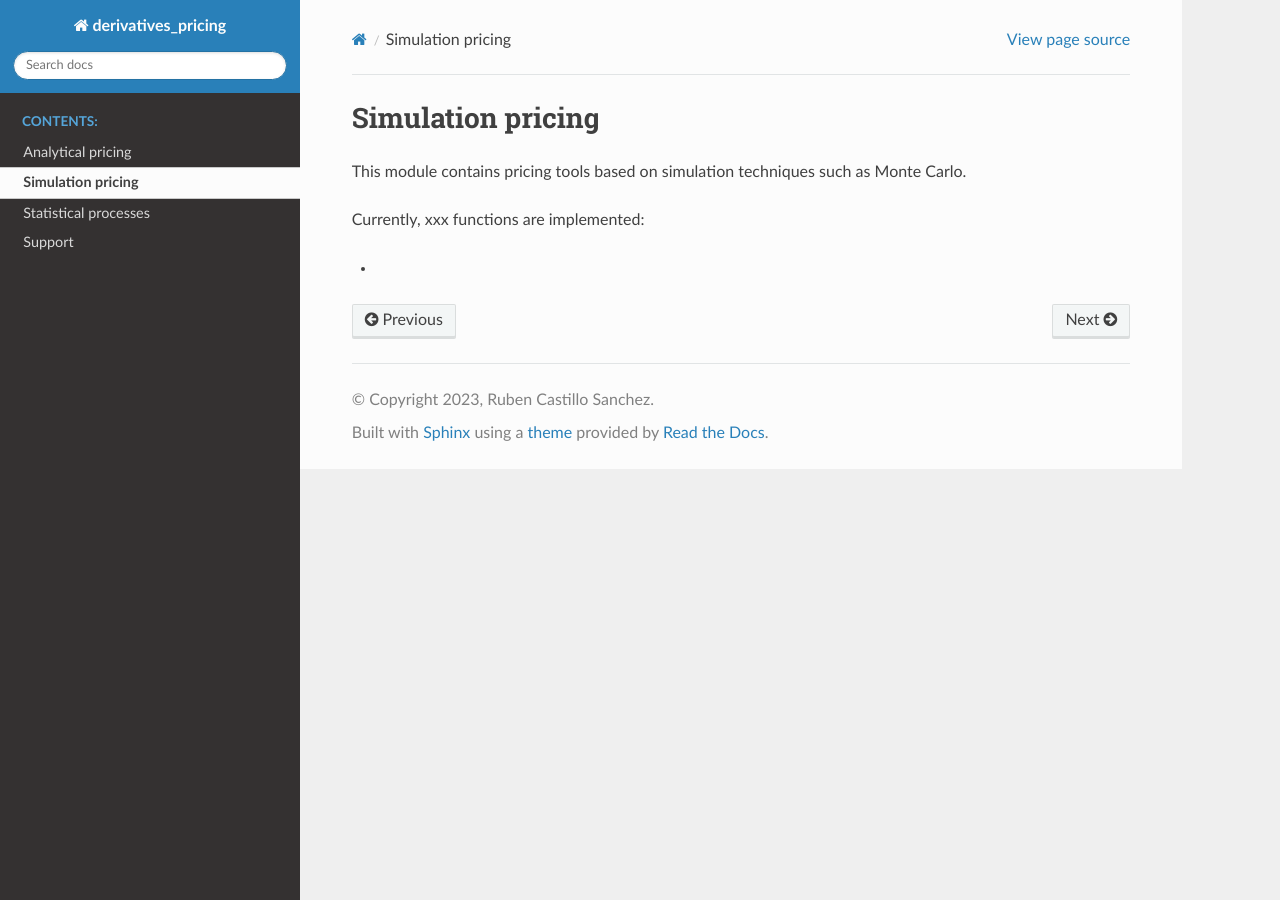
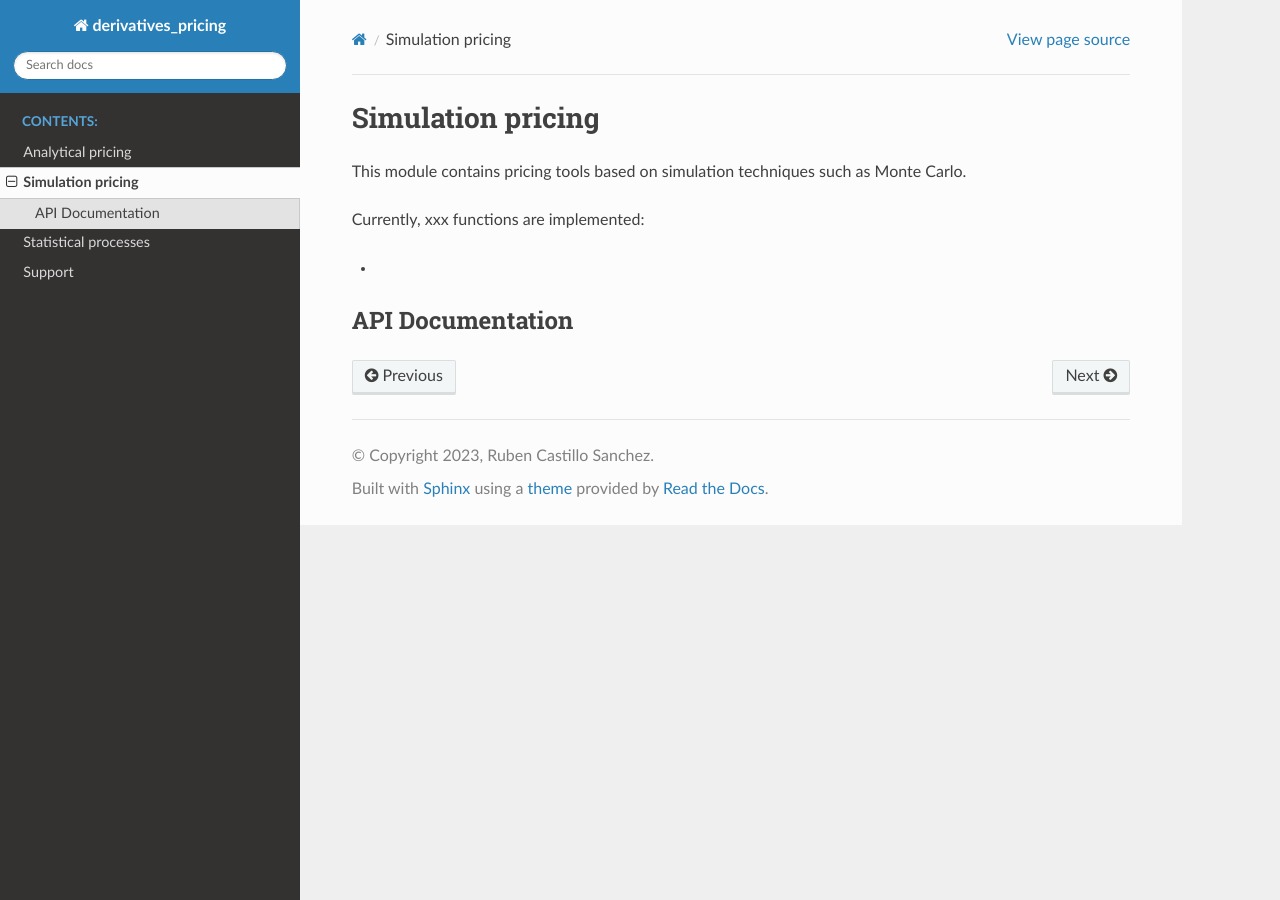
Before and after one commit to rbcastillo/derivatives_pricing, a Sphinx documentation site: the page built from docs/source/simulation.rst, in a window 1280 px wide. Built offline with Sphinx 7.4.7 and the Read the Docs theme 2.0.0, drawn with Linux system fonts in a browser that asks for light colours.

Commit message:
[FEATURE] Added back intermediate docs level

```diff
--- a/docs/source/analytical.rst
+++ b/docs/source/analytical.rst
@@ -9,6 +9,9 @@ Currently, the following methodologies are implemented:
 - :func:`Forward() <pricing.analytical.forwards.Forward>`.
 - :func:`EuropeanCall() <pricing.analytical.european_options.EuropeanCall>`.
 - :func:`EuropeanPut() <pricing.analytical.european_options.EuropeanPut>`.
+
+API Documentation
+-----------------
 
 .. _zero_coupon_bond:
 
--- a/docs/source/processes.rst
+++ b/docs/source/processes.rst
@@ -9,6 +9,9 @@ Currently, the following statistical processes are implemented:
 - :func:`GaussianWhiteNoise() <pricing.simulation.processes.GaussianWhiteNoise>`.
 - :func:`Wiener() <pricing.simulation.processes.Wiener>`.
 - :func:`GeometricBrownianMotion() <pricing.simulation.processes.GeometricBrownianMotion>`.
+
+API Documentation
+-----------------
 
 .. autoclass:: pricing.simulation.processes.GaussianWhiteNoise
     :show-inheritance:
--- a/docs/source/simulation.rst
+++ b/docs/source/simulation.rst
@@ -6,3 +6,6 @@ This module contains pricing tools based on simulation techniques such as Monte
 Currently, xxx functions are implemented:
 
 -
+
+API Documentation
+-----------------
--- a/docs/source/support.rst
+++ b/docs/source/support.rst
@@ -7,6 +7,9 @@ Currently, the following auxiliary objects are implemented:
 
 - :func:`Balance() <pricing.tools.helper.Balance>`.
 
+API Documentation
+-----------------
+
 .. _balance:
 
 .. autoclass:: pricing.tools.helper.Balance
```
